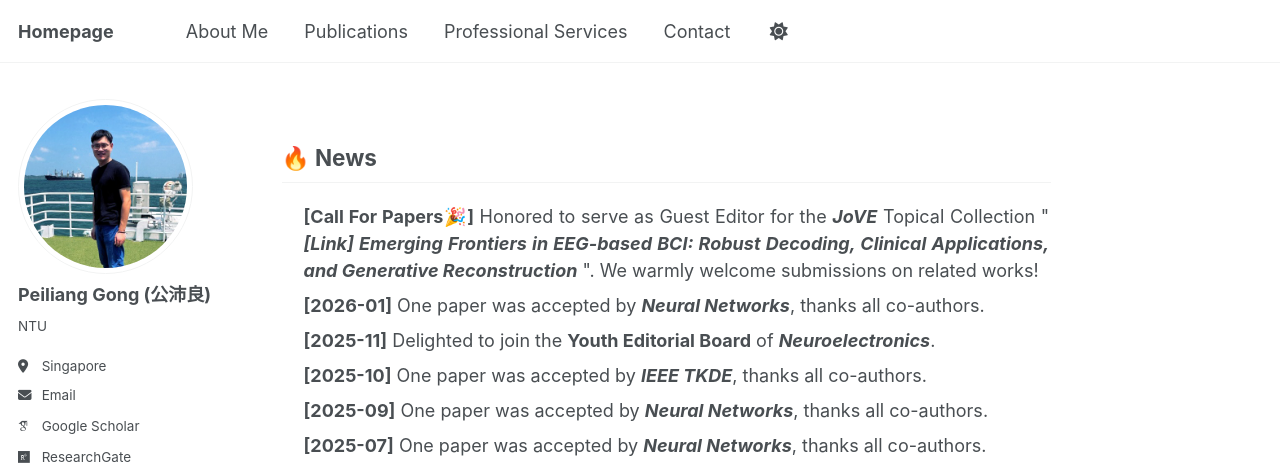
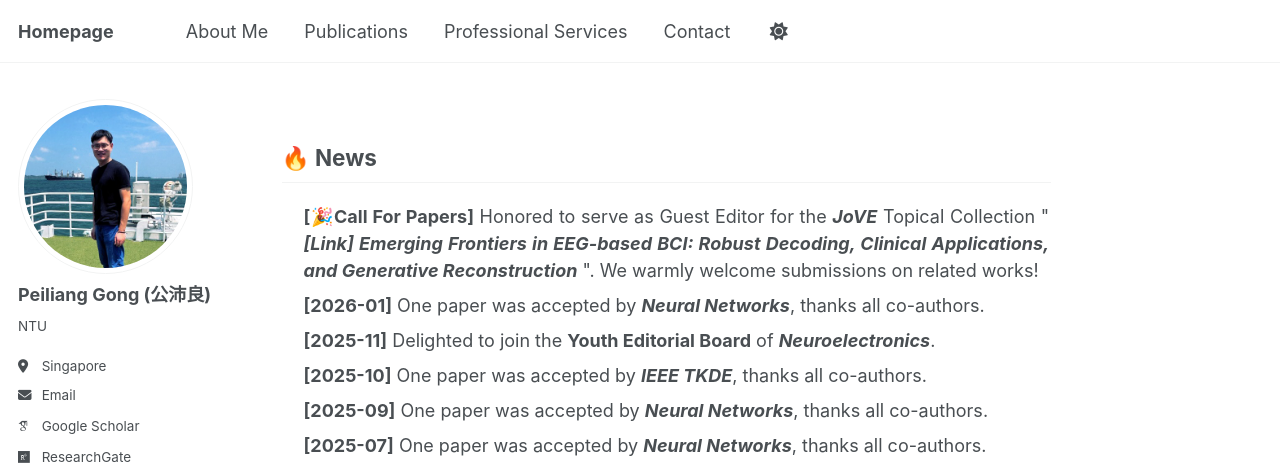
Before and after one commit to Tokenmw/Tokenmw.github.io, a Jekyll site: the page built from _pages/news.md, in a window 1280 px wide and 1035 px high. Shown: the top 465 px of the window. Built offline with Jekyll 4.4.1, drawn with Linux system fonts in a browser that asks for light colours; some web fonts are replaced; our own code applies the rules of GitHub Pages for plain Markdown files.

Commit message:
Update news.md

```diff
--- a/_pages/news.md
+++ b/_pages/news.md
@@ -4,7 +4,7 @@
 <!-- <ul style="list-style-type: none; margin-left: 20px; padding: 2px; overflow-y: scroll; height:400px;"> -->
   <ul style="list-style-type: none; margin-left: 20px; padding: 2px;">
   <li style="margin-bottom: 8px;">
-  <b>[Call For Papers🎉]</b> Honored to serve as Guest Editor for the <b><i>JoVE</i></b> Topical Collection
+  <b>[🎉Call For Papers]</b> Honored to serve as Guest Editor for the <b><i>JoVE</i></b> Topical Collection
   "<a href="https://app.jove.com/methods-collections/4509/emerging-frontiers-in-eeg-based-bci-robust-decoding-clinical-applications-and-generative-reconstruction" target="_blank" style="color: inherit; text-decoration: none;">
     <b><i>[Link] Emerging Frontiers in EEG-based BCI: Robust Decoding, Clinical Applications, and Generative Reconstruction</i></b>
   </a>". We warmly welcome submissions on related works!
```
